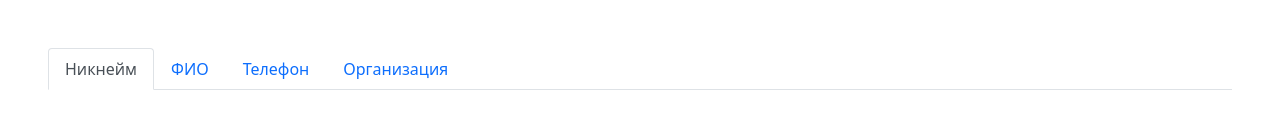
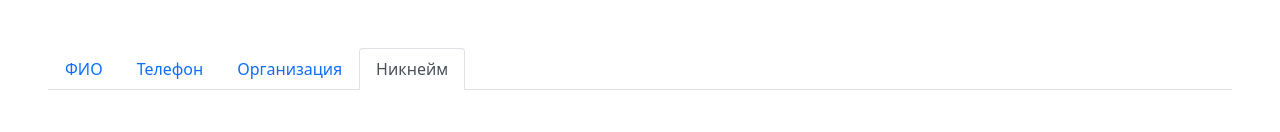
Before and after one commit to twelwet/ad-entries-front, a React (Create React App) app: page /search in a window 1280 px wide. Shown: the top 132 px of the page. Built offline with nearby package versions, Linux system fonts and the light colour scheme; no server answers.

Commit message:
Поменял порядок вкладок

```diff
--- a/src/components/ui/nav-block/nav-block.jsx
+++ b/src/components/ui/nav-block/nav-block.jsx
@@ -5,9 +5,6 @@ import { SearchField } from '../../../constants';
 import {changeSearchField} from '../../../store/action';
 
 const userSearchTab = [{
-  name: 'Никнейм',
-  searchField: SearchField.User.NICK_NAME,
-}, {
   name: 'ФИО',
   searchField: SearchField.User.NAME,
 }, {
@@ -16,6 +13,9 @@ const userSearchTab = [{
 }, {
   name: 'Организация',
   searchField: SearchField.User.COMPANY,
+}, {
+  name: 'Никнейм',
+  searchField: SearchField.User.NICK_NAME,
 }];
 
 function NavBlock({ field, onTabClick }) {
```
